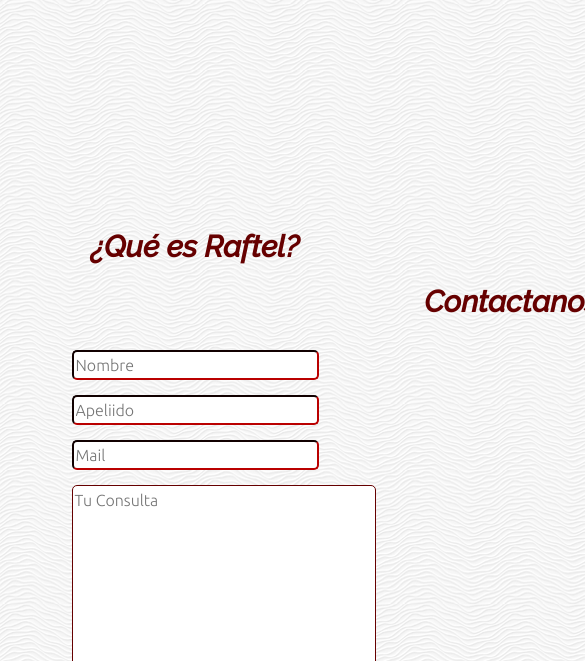
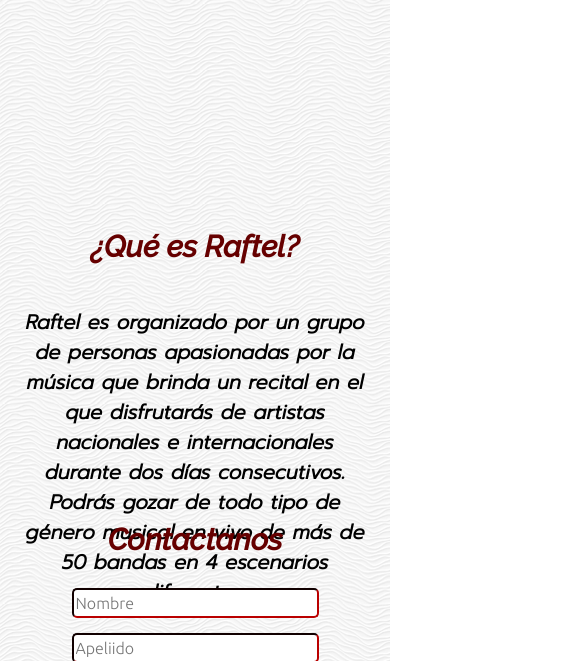
Before and after one commit to JoseBonzi/diplo, a plain HTML site: page index.html in a window 390 px wide. Both pictures are taken after a click on the link "¿Qué es Raftel?". Shown: the part 863-1524 px from the top of the page, 585 px wide, since content can reach past the window. Drawn offline with nearby package versions, Linux system fonts and the light colour scheme; files whose address does not match are found by name; a web font is replaced by a local one.

Commit message:
responsive func on que_es_rafel

```diff
--- a/estilos.css
+++ b/estilos.css
@@ -180,7 +180,7 @@ header {
 #col_contact1 h2 {
     color: #660000;
     text-align: center;
-    width: 960px;
+    /* width: 960px; */
     height: 50px;
     line-height: 45px;
     font-family: 'Raleway', sans-serif;
--- a/index.html
+++ b/index.html
@@ -101,7 +101,7 @@
      <section id="contactanos">
           <div class="container-fluid" id="contenedor_contact">
                <div class="row" id="mod1_contact">
-                    <div class="col-xxl-1" id="col_contact1">
+                    <div class="col-md-12" id="col_contact1">
                       <h2>Contactanos</h2>
                     </div>
                </div>
--- a/js1/clase8.js
+++ b/js1/clase8.js
@@ -1,6 +1,8 @@
 let oculto = true; // var global para saber si está oculto o no
 function hideDiv() {
-    if($(window).width() > 500) {
+    const windowWidth = window.screen.width;
+    const windowInnerWidth = window.innerWidth;
+    if(windowWidth >= 1024 || windowInnerWidth >= 1024) {
         var textDiv = document.getElementById('txtus') // obtenemos el div que contiene el <p>
         var textSection = document.getElementById('us') // obtenemos la <section> que engloba al <div> y al <p>
         var text = document.getElementsByClassName('text-us')[0]  // obtenemos el elemento <p> directamente, que contiene el texto.
@@ -14,13 +16,30 @@ function hideDiv() {
             oculto = true // se setea la variable global a que está OCULTO.
         } else {
             textSection.classList.add('showed-div') // se le agrega la clase 'showed-div' a la <section>, la cual tiene un height = 300px con un transalation de animación.
-          if(textSection.classList.contains('hidden-div')){ // si la se <section> ya tiene la clase 'hidden-div', se la elimina para que no genere bugs.
-            textSection.classList.remove('hidden-div') // se elimina
-        }
+            if(textSection.classList.contains('hidden-div')){ // si la se <section> ya tiene la clase 'hidden-div', se la elimina para que no genere bugs.
+                textSection.classList.remove('hidden-div') // se elimina
+            }
             text.style.color = 'black' // se le agrega style de color = balck al texto.
             text.style.transition = 'color 6s ease' // se le agrega una transición de cambio de color de 6 segundos (así aparece), con animación ease.
             oculto = false // se setea la variable global a que esta OCULTO.
         }
     }
+}
 
-}
+document.addEventListener('DOMContentLoaded', (event) => {
+    const windowWidth = window.screen.width;
+    const windowInnerWidth = window.innerWidth;
+    if(windowWidth < 1024 || windowInnerWidth < 1024){
+            var textDiv = document.getElementById('txtus') // obtenemos el div que contiene el <p>
+            var textSection = document.getElementById('us') // obtenemos la <section> que engloba al <div> y al <p>
+            var text = document.getElementsByClassName('text-us')[0]  // obtenemos el elemento <p> directamente, que contiene el texto.
+            textSection.classList.add('showed-div') // se le agrega la clase 'showed-div' a la <section>, la cual tiene un height = 300px con un transalation de animación.
+            if(textSection.classList.contains('hidden-div')){ // si la se <section> ya tiene la clase 'hidden-div', se la elimina para que no genere bugs.
+                textSection.classList.remove('hidden-div') // se elimina
+            }
+            text.style.color = 'black' // se le agrega style de color = balck al texto.
+            text.style.transition = 'color 6s ease' // se le agrega una transición de cambio de color de 6 segundos (así aparece), con animación ease.
+    } else{
+
+    }
+});
```
